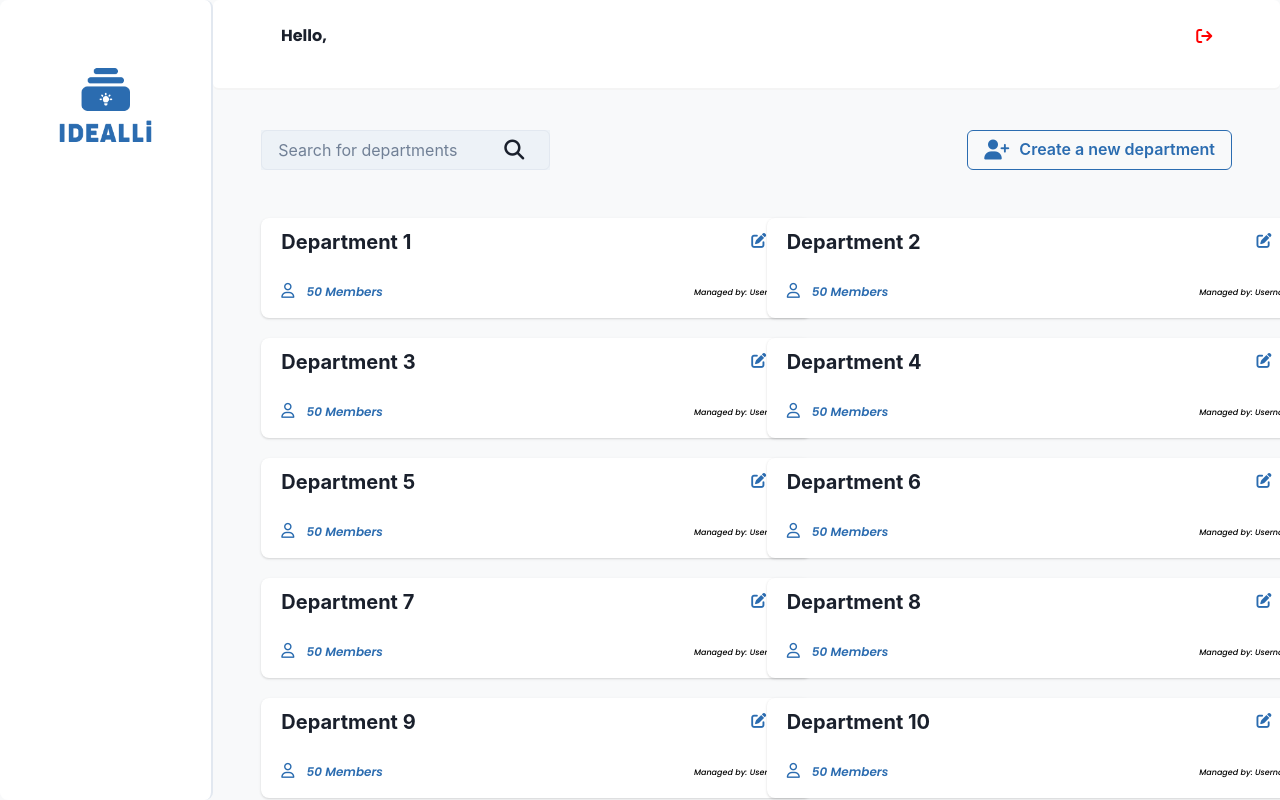
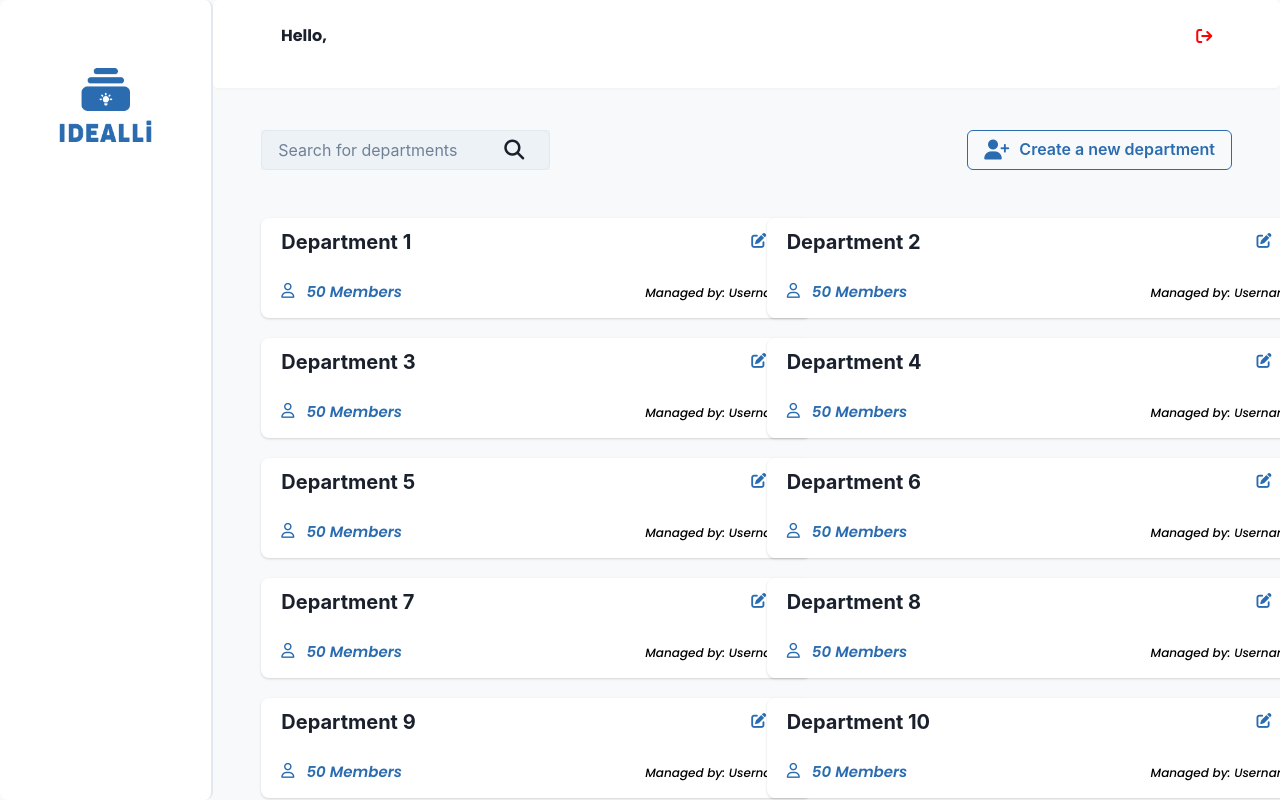
Before and after one commit to SeptupleProject/septuple-project-FE, a React (Create React App) app: page /categories-dashboard in a window 1280 px wide. Shown: the top 800 px of the page. Built offline with nearby package versions, Linux system fonts and the light colour scheme.

Commit message:
update css

```diff
--- a/src/assets/scss/Components/_text.scss
+++ b/src/assets/scss/Components/_text.scss
@@ -58,24 +58,24 @@
 
 
 .text-category-1 {
-   font-family: 'Poppins';
+   font-family: $-poppin;
    font-style: italic;
    font-weight: 600;
-   font-size: 12px;
+   font-size: 15px;
    line-height: 16px;
-   color: #2B6CB0;
+   color: $-blue-1;
 }
 .text-category-2 {
    position: absolute;
    right: 0px;
-   font-family: 'Poppins';
+   font-family: $-poppin;
    font-style: italic;
    font-weight: 500;
-   font-size: 8px;
+   font-size: 12px;
    line-height: 16px;
    display: flex;
    align-items: center;
    text-align: center;
-   color: #000000;
+   color: $-black-1;
    margin-top: 5px;
 }
```
